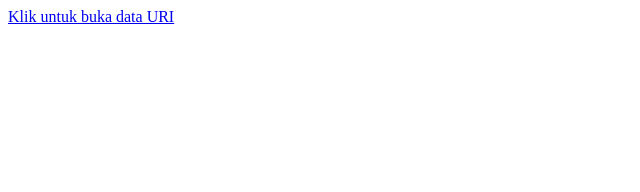
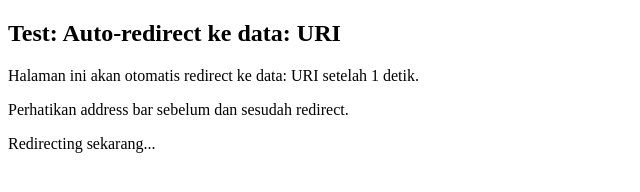
Before and after one commit to killukeren/window-opener-attacker, a plain HTML site: page index.html in a window 1280 px wide. Shown: the whole page, without its empty margins (0-640 px from the left). Drawn offline with Linux system fonts and the light colour scheme.

Commit message:
Update index.html

```diff
--- a/index.html
+++ b/index.html
@@ -1,3 +1,23 @@
-<a href="data:text/html,<h1>Test Data URI</h1><script>document.title='Fake Title'</script>">
-  Klik untuk buka data URI
-</a>
+<!DOCTYPE html>
+<html lang="id">
+<head>
+  <meta charset="UTF-8">
+  <title>PoC - Data URI Auto Redirect Test</title>
+</head>
+<body>
+  <h2>Test: Auto-redirect ke data: URI</h2>
+  <p>Halaman ini akan otomatis redirect ke data: URI setelah 1 detik.</p>
+  <p>Perhatikan address bar sebelum dan sesudah redirect.</p>
+  <p id="status">Menunggu redirect...</p>
+
+  <script>
+    console.log('Origin saat ini:', location.href);
+
+    setTimeout(function() {
+      document.getElementById('status').textContent = 'Redirecting sekarang...';
+      console.log('Redirect ke data: URI...');
+      location.href = 'data:text/html,<h1>Spoofed content</h1><p>Ini konten dari data URI, cek address bar!</p>';
+    }, 1000);
+  </script>
+</body>
+</html>
```
